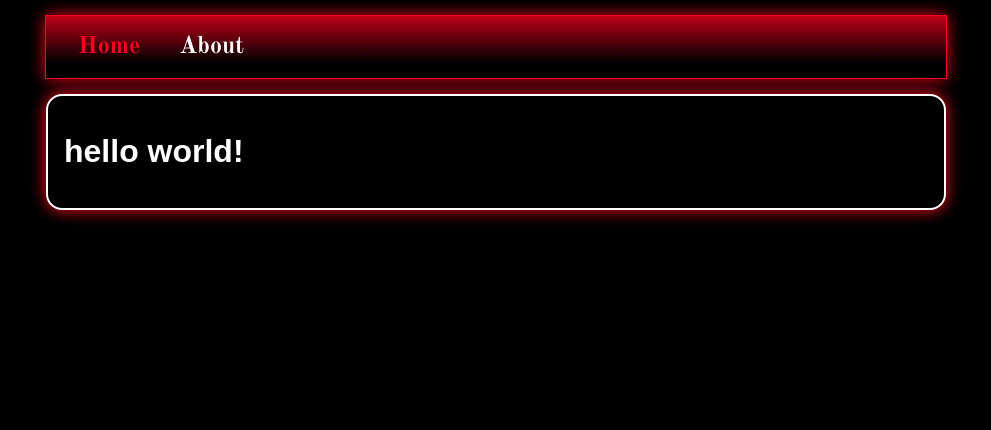
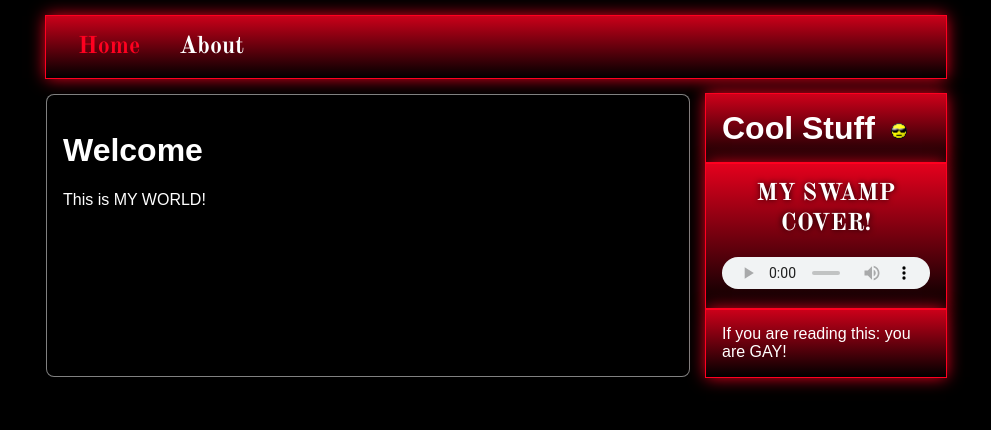
Before and after one commit to vitimesthree/my-gloomy-corner, a Jekyll site: the page built from index.md, in a window 1280 px wide. Shown: the top 430 px of the page, without its empty margins (144-1135 px from the left). Built offline with Jekyll 4.4.1, drawn with Linux system fonts in a browser that asks for light colours.

Commit message:
Updated content

```diff
--- a/_data/navigation.yml
+++ b/_data/navigation.yml
@@ -1,4 +1,4 @@
 - name: Home
   link: /
 - name: About
-  link: /about.html
+  link: /pages/about.html
--- /dev/null
+++ b/_includes/content.html
@@ -0,0 +1,3 @@
+<div id="content">
+    {{ content }}
+</div>
--- /dev/null
+++ b/_includes/widget_content.html
@@ -0,0 +1,20 @@
+<div id="widget">
+  <div>
+    <h1>
+      Cool Stuff<img class="emoticon" src="assets/images/cool_sunglass.gif" width="16"></img>
+    </h1>
+  </div>
+  <div>
+    <p class="center large-text">MY SWAMP COVER!</p>
+    <br/>
+    <audio controls>
+      <source src="assets/audio/believer.mp3" type="audio/mp3"/>
+      <p>There is SUPPOSED to be a play button.</p>
+    </audio>
+  </div>
+  <div>
+    <p>
+      If you are reading this: you are GAY!
+    </p>
+  </div>
+</div>
--- /dev/null
+++ b/_layouts/base.html
@@ -0,0 +1,19 @@
+---
+---
+<!doctype html>
+<html lang="en">
+  <head>
+    <meta charset="utf-8">
+    <meta name="viewport" content="width=device-width, initial-scale=1.0">
+    <title>{{ page.title }}</title>
+    <link rel="stylesheet" href={{ "/assets/css/main.css" | prepend: site.baseurl }}>
+  </head>
+  <body>
+    <div id="header">
+      {% include navigation.html %}
+    </div>
+    <div id="containers">
+      {{ content }}
+    </div>
+  </body>
+</html>
--- a/_layouts/default.html
+++ b/_layouts/default.html
@@ -1,19 +1,4 @@
 ---
+layout: base
 ---
-<!doctype html>
-<html lang="en">
-  <head>
-    <meta charset="utf-8">
-    <meta name="viewport" content="width=device-width, initial-scale=1.0">
-    <title>{{ page.title }}</title>
-    <link rel="stylesheet" href={{ "/assets/css/main.css" | prepend: site.baseurl }}>
-  </head>
-  <body>
-    <div id="header">
-      {% include navigation.html %}
-    </div>
-    <div id="container">
-      {{ content }}
-    </div>
-  </body>
-</html>
+{% include content.html %}
--- /dev/null
+++ b/_layouts/widget.html
@@ -0,0 +1,5 @@
+---
+layout: base
+---
+{% include content.html %}
+{% include widget_content.html %}
--- a/_sass/mixin.scss
+++ b/_sass/mixin.scss
@@ -1,7 +1,7 @@
-@mixin container ()
+@mixin containers ()
 {
-    border: 2px solid $foreground;
-    border-radius: 1rem;
+    border: 1px solid $shine;
+    border-radius: 0.5rem;
     padding: 1rem;
 
     background-color: $background;
@@ -11,18 +11,19 @@
 {
     box-shadow: 0 0rem 1rem $primary;
     outline: 1px solid $primary;
-    background-image: linear-gradient(
-        $primary -25%,
-        $background 75%
+    background: linear-gradient(
+        $primary -1rem,
+        $background 100%
         );
 }
 
 @mixin metal-coat ()
 {
-    background: linear-gradient(-90deg, $background,
+    background: $background,
+        linear-gradient(-90deg, $background,
         $reflection 0%,
         $shine 1rem,
-        $background 4rem,
+        $transparent 2rem,
         $reflection 100%
         );
 }
--- a/_sass/styles.scss
+++ b/_sass/styles.scss
@@ -18,7 +18,8 @@ a {
 }
 
 audio {
-  width: 100%;
+  $audio-padding: $widget-width - $container-gap;
+  width: $audio-padding - $container-gap ;
   height: 2rem;
 }
 
@@ -47,14 +48,43 @@ audio {
   }
 }
 
-/* Content container */
-#container {
-  @include container;
+/* Content containers */
+#containers {
+  display: flex;
+  gap: $container-gap;
+}
 
-  box-shadow: 0 0rem 1rem $primary;
+#content {
+  @include containers;
+
+  flex: 1 1 auto;
+}
+
+#widget {
+  width: $widget-width;
+
+  div {
+    @include red-coat;
+    padding: $container-gap 0;
+
+    * {
+      margin: 0 $container-gap;
+    }
+  }
 }
 
 /* Reusable classes */
 .center {
   text-align: center;
 }
+
+.emoticon {
+  display: inline !important;
+}
+
+.large-text {
+  font-family: $header-font;
+  font-size: $font-size + 0.5rem;
+  font-weight: bolder;
+  filter: drop-shadow(0 0 0.2rem $background);
+}
--- a/_sass/variables.scss
+++ b/_sass/variables.scss
@@ -1,5 +1,7 @@
 // Fonts
 $header-font: 'OldStandardTT-Bold';
+
+$font-size: 1rem;
 
 // Colours
 $foreground: #fff;
@@ -7,8 +9,11 @@ $background: #000;
 
 $primary: #ff0020;
 
+$transparent: rgba(0, 0, 0, 0);
+
 $shine: rgba(255, 255, 255, 0.5);
 $reflection: rgba(255,255,255, 0.2);
 
 // Distances
 $container-gap: 1rem;
+$widget-width: 15rem;
--- a/index.html
+++ /dev/null
@@ -1,4 +0,0 @@
----
-title: Home
----
-<h1>{{ "Hello World!" | downcase }}</h1>
--- /dev/null
+++ b/index.md
@@ -0,0 +1,7 @@
+---
+title: Home
+layout: widget
+---
+# Welcome
+
+This is MY WORLD!
```
Also changed, not shown: about.md (deleted, +0 -13 lines), pages/about.md (added, +8 -0 lines), assets/images/cool_sunglass.gif (added), 1 other file.
